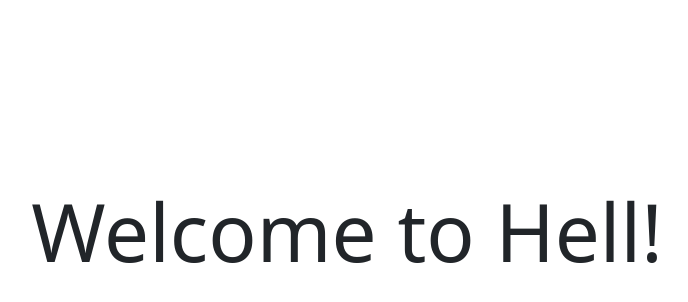
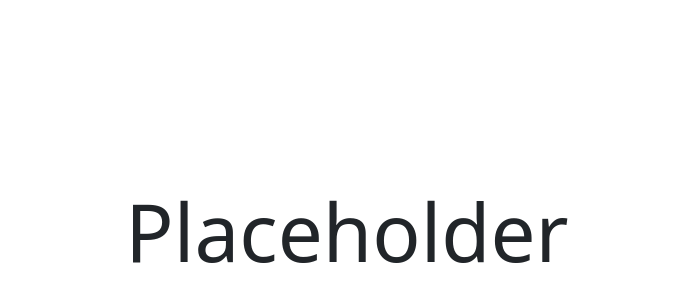
Before and after one commit to ioana321/upb-help, a Django app: page / in a window 1280 px wide. Shown: the part 165-467 px from the top of the page, without its empty margins (293-981 px from the left). Run offline with Django 4.2, Linux system fonts and the light colour scheme; some libraries are stand-ins or nearby versions.

Commit message:
Update index.html

```diff
--- a/college/templates/college/index.html
+++ b/college/templates/college/index.html
@@ -12,7 +12,7 @@
 
 {% block content %}
 <div class="center">
-    <h1 class="display-1">Welcome to Hell!</h1>
+    <h1 class="display-1">Placeholder</h1>
 </div>
 
 
```
